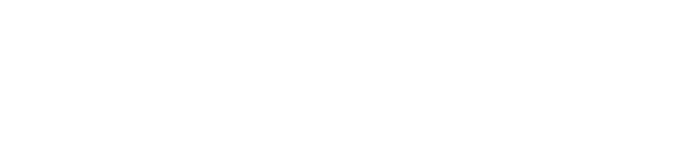
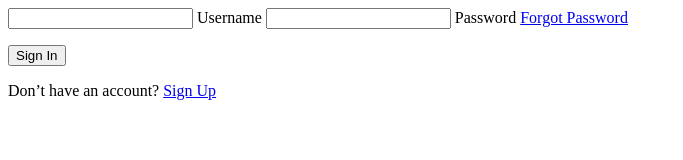
Before and after one commit to PonkinDmitrij2/template-ds, a plain HTML site: page login.html in a window 1280 px wide. Shown: the whole page, without its empty margins (0-683 px from the left). Drawn offline with Linux system fonts and the light colour scheme.

Commit message:
Adds html markup

```diff
--- a/login.html
+++ b/login.html
@@ -10,7 +10,28 @@
 </head>
 
 <body>
+  <div class="login">
+    <form class="login__form" action="#" method="post">
+      <label class="login__label  login__label--username">
+        <input class="login__field" required>
+        <span class="login__placeholder">Username</span>
+      </label>
 
+      <label class="login__label  login__label--password">
+        <input class="login__field" required>
+        <span class="login__placeholder">Password</span>
+      </label>
+
+      <a class="login__restore" href="#">Forgot Password</a>
+      <p class="login__error-text"></p>
+      <button class="login__submit" type="submit">Sign In</button>
+
+      <p class="login__registration">
+        Don’t have an account?
+        <a class="login__registration-link" href="#">Sign Up</a>
+      </p>
+    </form>
+  </div>
 </body>
 
 </html>
```
